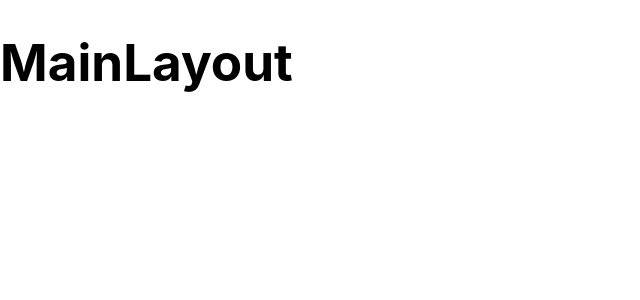
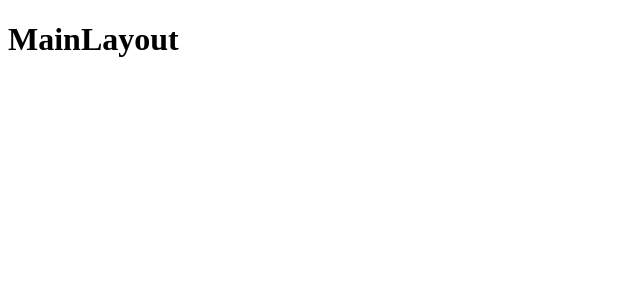
Before and after one commit to lucasdsr/QuickSign, a React (Vite) app: page / in a window 1280 px wide. Shown: the top 300 px of the page, without its empty margins (0-640 px from the left). Built offline with nearby package versions, Linux system fonts and the light colour scheme.

Commit message:
add: ThemeProvider

```diff
--- a/src/assets/theme.ts
+++ b/src/assets/theme.ts
@@ -1,24 +1,12 @@
-import { createTheme } from "@mui/material";
+const colors = {
+  primary: '#1E90FF', // Um azul vibrante para elementos principais
+  secondary: '#FFD700', // Um dourado brilhante para destaques secundários
+  success: '#32CD32', // Um verde claro para indicar sucesso
+  error: '#FF4500', // Um vermelho alaranjado para erros
+  warning: '#FFA500', // Um laranja para avisos
+  info: '#FFA500' // Um laranja para avisos
+}
 
-export const theme = createTheme({
-  palette: {
-    primary: {
-      main: '#1E90FF' // Um azul vibrante para elementos principais
-    },
-    secondary: {
-      main: '#FFD700' // Um dourado brilhante para destaques secundários
-    },
-    success: {
-      main: '#32CD32' // Um verde claro para indicar sucesso
-    },
-    error: {
-      main: '#FF4500' // Um vermelho alaranjado para erros
-    },
-    warning: {
-      main: '#FFA500' // Um laranja para avisos
-    },
-    info: {
-      main: '#FFA500' // Um laranja para avisos
-    },
-  }
-})
+export const theme = {
+  colors
+}
--- a/src/components/MainLayout/MainLayout.tsx
+++ b/src/components/MainLayout/MainLayout.tsx
@@ -5,10 +5,10 @@
 import { theme } from "../../assets/theme.ts";
 
 export const MainLayout = (): ReactElement => (
-  // <ThemeProvider theme={theme}>
-  <div>
-    <h1>MainLayout</h1>
-    <Outlet />
-  </div>
-  // </ThemeProvider>
+  <ThemeProvider theme={theme}>
+    <div>
+      <h1>MainLayout</h1>
+      <Outlet />
+    </div>
+  </ThemeProvider>
 );
--- a/src/index.css
+++ /dev/null
@@ -1,45 +0,0 @@
-:root {
-  font-family: Inter, system-ui, Avenir, Helvetica, Arial, sans-serif;
-  line-height: 1.5;
-  font-weight: 400;
-
-  /* color-scheme: light dark;
-  color: rgba(255, 255, 255, 0.87);
-  background-color: #242424; */
-
-  font-synthesis: none;
-  text-rendering: optimizeLegibility;
-  -webkit-font-smoothing: antialiased;
-  -moz-osx-font-smoothing: grayscale;
-}
-
-body {
-  margin: 0;
-  display: flex;
-  min-width: 320px;
-  min-height: 100vh;
-}
-
-h1 {
-  font-size: 3.2em;
-  line-height: 1.1;
-}
-
-button {
-  border-radius: 8px;
-  border: 1px solid transparent;
-  padding: 0.6em 1.2em;
-  font-size: 1em;
-  font-weight: 500;
-  font-family: inherit;
-  background-color: #1a1a1a;
-  cursor: pointer;
-  transition: border-color 0.25s;
-}
-button:hover {
-  border-color: #646cff;
-}
-button:focus,
-button:focus-visible {
-  outline: 4px auto -webkit-focus-ring-color;
-}
--- a/src/main.tsx
+++ b/src/main.tsx
@@ -4,8 +4,6 @@
 
 import ErrorPage from "./pages/ErrorPage.tsx";
 import { Login } from "./pages/Login/Login.tsx";
-
-import "./index.css";
 
 import { MainLayout } from "./components/MainLayout/MainLayout.tsx";
 import { StrictMode } from "react";
@@ -27,6 +25,5 @@
 createRoot(document.getElementById("root")!).render(
   <StrictMode>
     <RouterProvider router={router} />
-    {/* // <div>ola</div> */}
   </StrictMode>
 );
--- a/src/pages/Login/Login.tsx
+++ b/src/pages/Login/Login.tsx
@@ -1,8 +1,5 @@
-import { Outlet } from "react-router-dom";
-
 export const Login = () => (
   <div id="login-page">
     <div>Login page</div>
-    <Outlet />
   </div>
 );
```
